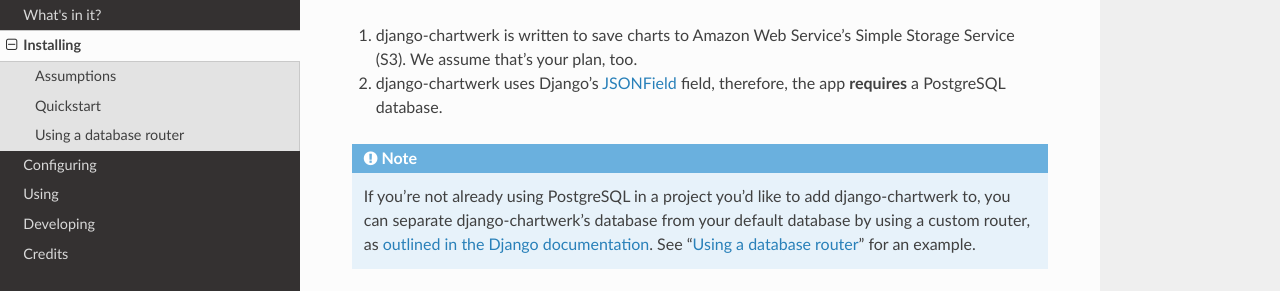
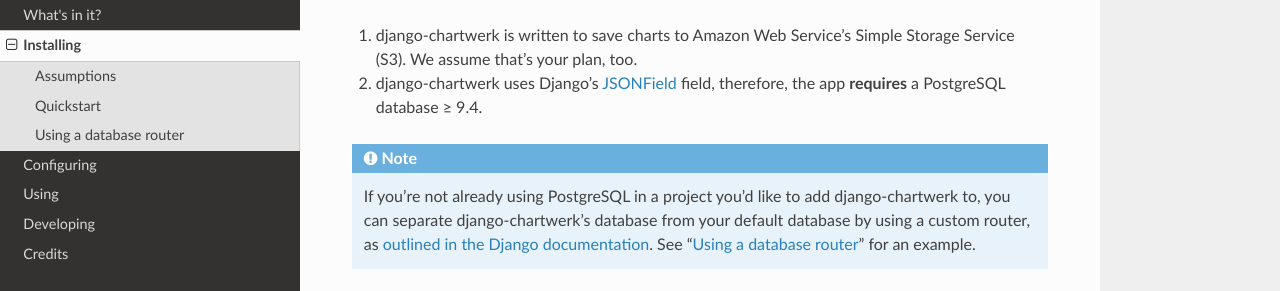
Before and after one commit to DallasMorningNews/django-chartwerk, a Sphinx documentation site: the page built from docs/installing.rst, in a window 1280 px wide and 900 px high. Shown: the part 192-483 px from the top of the window. Built offline with Sphinx 7.4.7 and the Read the Docs theme 2.0.0, drawn with Linux system fonts in a browser that asks for light colours.

Commit message:
added explicit PostgreSQL version requirement
This tripped me up initially on a fresh install.

```diff
--- a/docs/installing.rst
+++ b/docs/installing.rst
@@ -7,7 +7,7 @@
 
 1. django-chartwerk is written to save charts to Amazon Web Service's Simple Storage Service (S3). We assume that's your plan, too.
 
-2. django-chartwerk uses Django's `JSONField <https://docs.djangoproject.com/en/1.11/ref/contrib/postgres/fields/#jsonfield>`_ field, therefore, the app **requires** a PostgreSQL database.
+2. django-chartwerk uses Django's `JSONField <https://docs.djangoproject.com/en/1.11/ref/contrib/postgres/fields/#jsonfield>`_ field, therefore, the app **requires** a PostgreSQL database ≥ 9.4.
 
 .. note::
 
```
